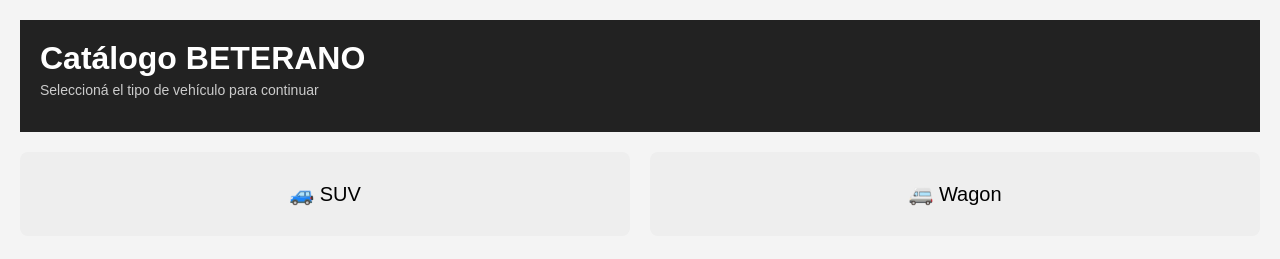
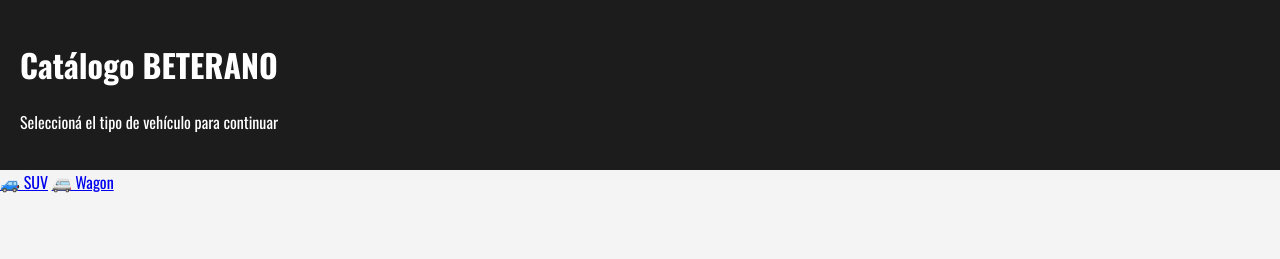
Before and after one commit to BeteranoMotors/beterano-catalogo-web, a plain HTML site: page index.html in a window 1280 px wide. Drawn offline with nearby package versions, Linux system fonts and the light colour scheme.

Commit message:
git commit -am "Mover estilos a carpeta styles y actualizar rutas en index, suv y wagon"

```diff
--- a/index.html
+++ b/index.html
@@ -1,7 +1,20 @@
 <!DOCTYPE html>
 <html lang="es">
-<head><meta charset="UTF-8" /><meta name="viewport" content="width=device-width, initial-scale=1.0" />
-<title>BETERANO - Catálogo</title><link rel="stylesheet" href="style.css" /></head>
-<body><header><h1>Catálogo BETERANO</h1><p class="aviso">Seleccioná el tipo de vehículo para continuar</p></header>
-<div class="selector-tipo"><a href="suv.html" class="card">🚙 SUV</a><a href="wagon.html" class="card">🚐 Wagon</a></div>
-</body></html>
+<head>
+  <meta charset="UTF-8" />
+  <meta name="viewport" content="width=device-width, initial-scale=1.0" />
+  <title>BETERANO - Catálogo</title>
+  <link rel="stylesheet" href="styles/config.css" />
+  <link rel="stylesheet" href="styles/style.css" />
+</head>
+<body>
+  <header>
+    <h1>Catálogo BETERANO</h1>
+    <p class="aviso">Seleccioná el tipo de vehículo para continuar</p>
+  </header>
+  <div class="selector-tipo">
+    <a href="suv.html" class="card">🚙 SUV</a>
+    <a href="wagon.html" class="card">🚐 Wagon</a>
+  </div>
+</body>
+</html>
--- a/style.css
+++ /dev/null
@@ -1,9 +0,0 @@
-body{font-family:Arial,sans-serif;margin:0;background-color:#f4f4f4;padding:20px;}
-header{background-color:#222;color:#fff;padding:20px;margin-bottom:20px;}
-h1{margin:0}.aviso{margin-top:5px;font-size:14px;color:#ccc}
-.selector-tipo{display:flex;gap:20px}
-.card{background:#eee;padding:30px;font-size:20px;text-align:center;border-radius:8px;text-decoration:none;color:black;flex:1}
-.card:hover{background:#ddd}
-.vehiculos-lista{list-style:none;padding:0}
-.vehiculos-lista li{margin:10px 0}
-.vehiculos-lista a{text-decoration:none;color:#0077cc}
--- /dev/null
+++ b/styles/config.css
@@ -0,0 +1,16 @@
+/* Fuente Oswald */
+@import url('https://fonts.googleapis.com/css2?family=Oswald:wght@400;700&display=swap');
+
+:root {
+  --font-principal: 'Oswald', sans-serif;
+
+  /* Colores */
+  --color-fondo: #f4f4f4;
+  --color-header: #1c1c1c;
+  --color-texto-claro: #ffffff;
+  --color-link: #007bff;
+  --color-link-hover: #0056b3;
+
+  /* Espaciado */
+  --padding-principal: 20px;
+}
--- /dev/null
+++ b/styles/style.css
@@ -0,0 +1,16 @@
+@import url("config.css");
+
+body {
+  font-family: var(--font-principal);
+  background-color: var(--color-fondo);
+  margin: 0;
+  padding: 0;
+}
+
+header {
+  background-color: var(--color-header);
+  color: var(--color-texto-claro);
+  padding: var(--padding-principal);
+  width: 100%;
+  box-sizing: border-box;
+}
```
Also changed, not shown: suv.html (+17 -6 lines), wagon.html (+17 -6 lines).
